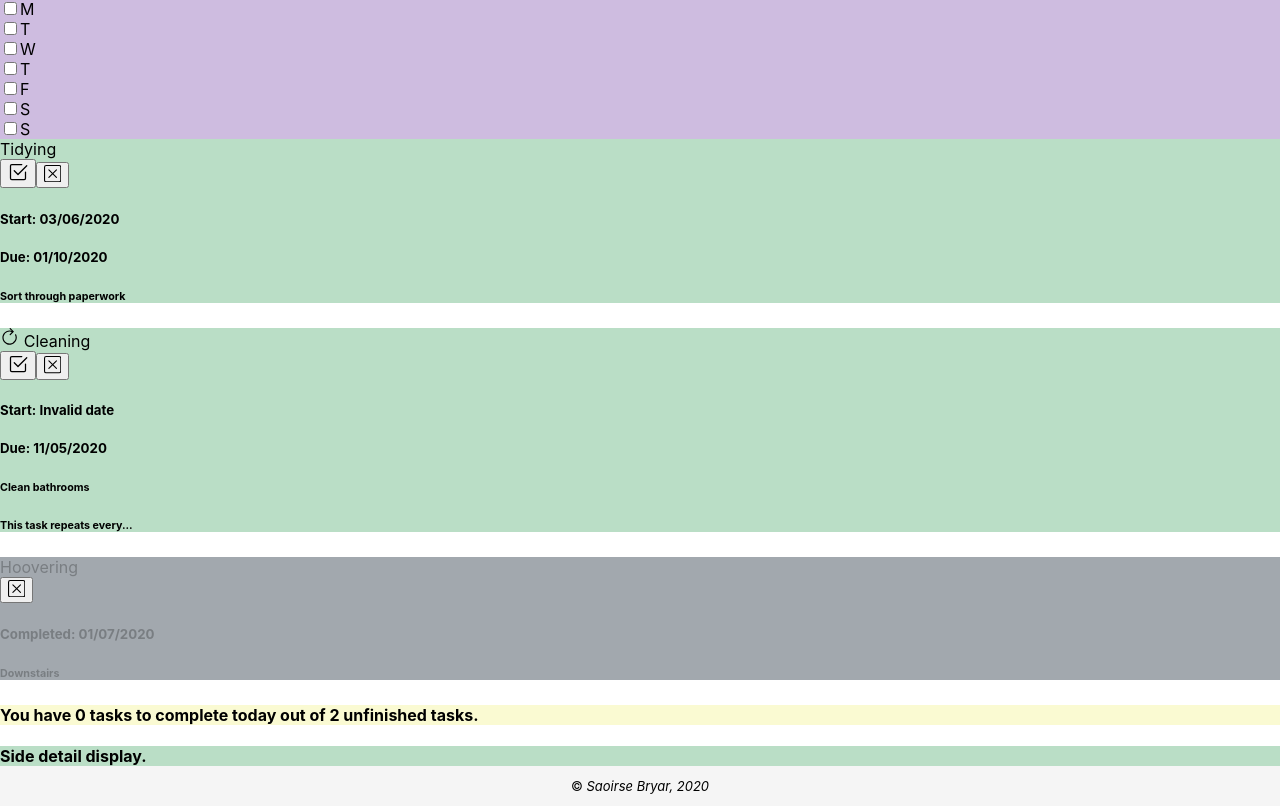
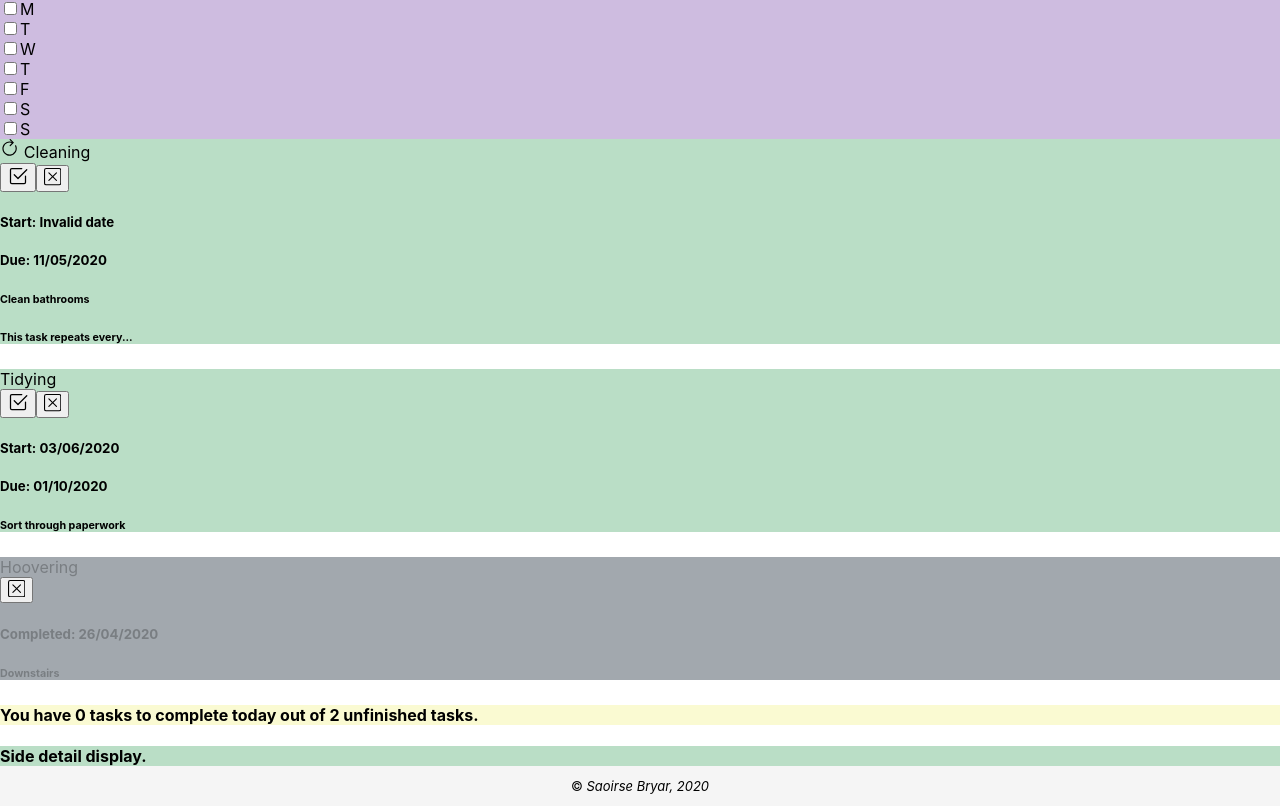
Before and after one commit to smbryar/todo_react_application, a React (Create React App) app: page / in a window 1280 px wide. Shown: the part 615-1421 px from the top of the page. Built offline with nearby package versions, Linux system fonts and the light colour scheme; the HTML template or start-up script is replaced by a standard one.

Commit message:
Order tasks based on due date and whether completed

```diff
--- a/src/App.js
+++ b/src/App.js
@@ -30,11 +30,11 @@ function App() {
         key: 3,
         name: "Hoovering",
         taskDetails: "Downstairs",
-        startDate: "2020-06-03",
-        endDate: "2020-10-01",
+        startDate: "2020-04-03",
+        endDate: "2020-05-01",
         percentageCompletion: 80,
         completed: true,
-        completeDate: "2020-07-01",
+        completeDate: "2020-04-26",
         repeats: false
     }
   ]);
--- a/src/DetailDisplay/DetailDisplay.js
+++ b/src/DetailDisplay/DetailDisplay.js
@@ -4,7 +4,7 @@ import './DetailDisplay.css';
 
 function DetailDisplay(props) {
     return (
-        <div className="d-none d-lg-block col-lg-6 ">
+        <div className="d-none d-lg-block col-lg-4 ">
             <div className="mx-2">
             <div className="row my-2">
                     <Intro tasks = {props.tasks}/>
--- a/src/TaskList/TaskList.js
+++ b/src/TaskList/TaskList.js
@@ -5,12 +5,19 @@ import Intro from '../Intro/Intro';
 import './TaskList.css';
 
 function TaskList(props) {
+    function compare(a, b) {
+        if (a.completed === true) return 1;
+        if (a.endDate < b.endDate) return -1;
+        if (a.endDate > b.endDate) return 1;
+        return 0;
+    }
+
     return (
-        <div className="col-12 col-lg-6">
+        <div className="col-12 col-lg-8">
             <div className="mx-2">
 
                 <div className="row my-2 d-lg-none">
-                    <Intro tasks = {props.tasks}/>
+                    <Intro tasks={props.tasks} />
                 </div>
 
                 <div className="row my-2">
@@ -18,7 +25,7 @@ function TaskList(props) {
                 </div>
 
 
-                {props.tasks.map(task => (
+                {props.tasks.sort(compare).map(task => (
                     <div key={task.key} className="row my-2">
                         <TaskItem {...task} />
                     </div>
```
